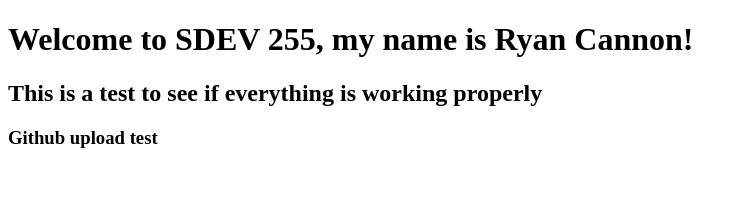
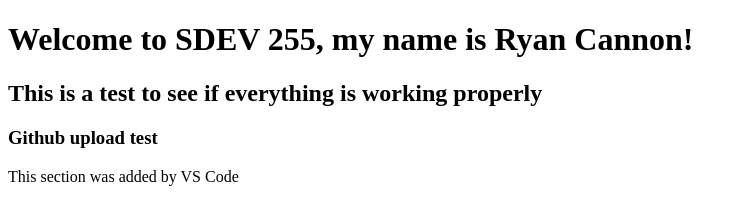
Before and after one commit to Rcan3624/SDEV-255-Web-App-Development, a plain HTML site: page index.html in a window 1280 px wide. Shown: the whole page, without its empty margins (0-746 px from the left). Drawn offline with Linux system fonts and the light colour scheme.

Commit message:
Added new text at line 15

```diff
--- a/index.html
+++ b/index.html
@@ -12,6 +12,7 @@
   <h1>Welcome to SDEV 255, my name is Ryan Cannon!</h1>
   <h2>This is a test to see if everything is working properly</h2>
   <h3>Github upload test</h3>
+  <p>This section was added by VS Code</p>
   <script src="script.js"></script>
 
  <!--
```
